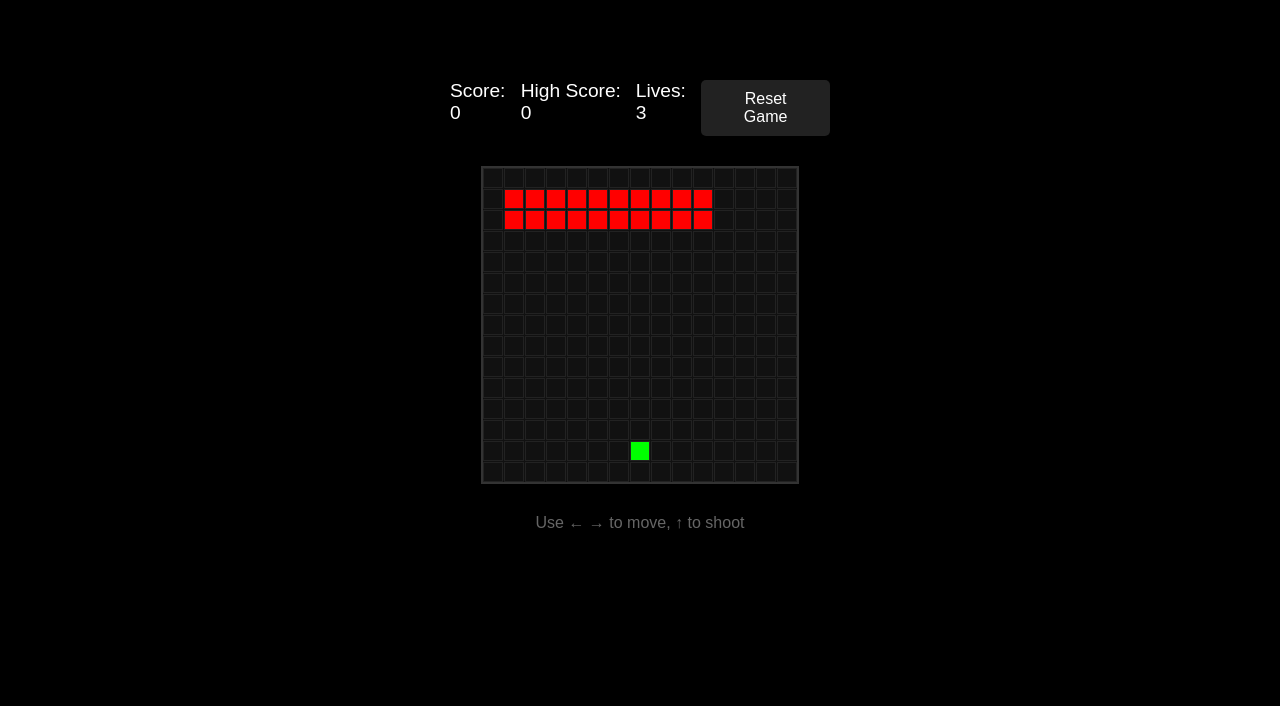
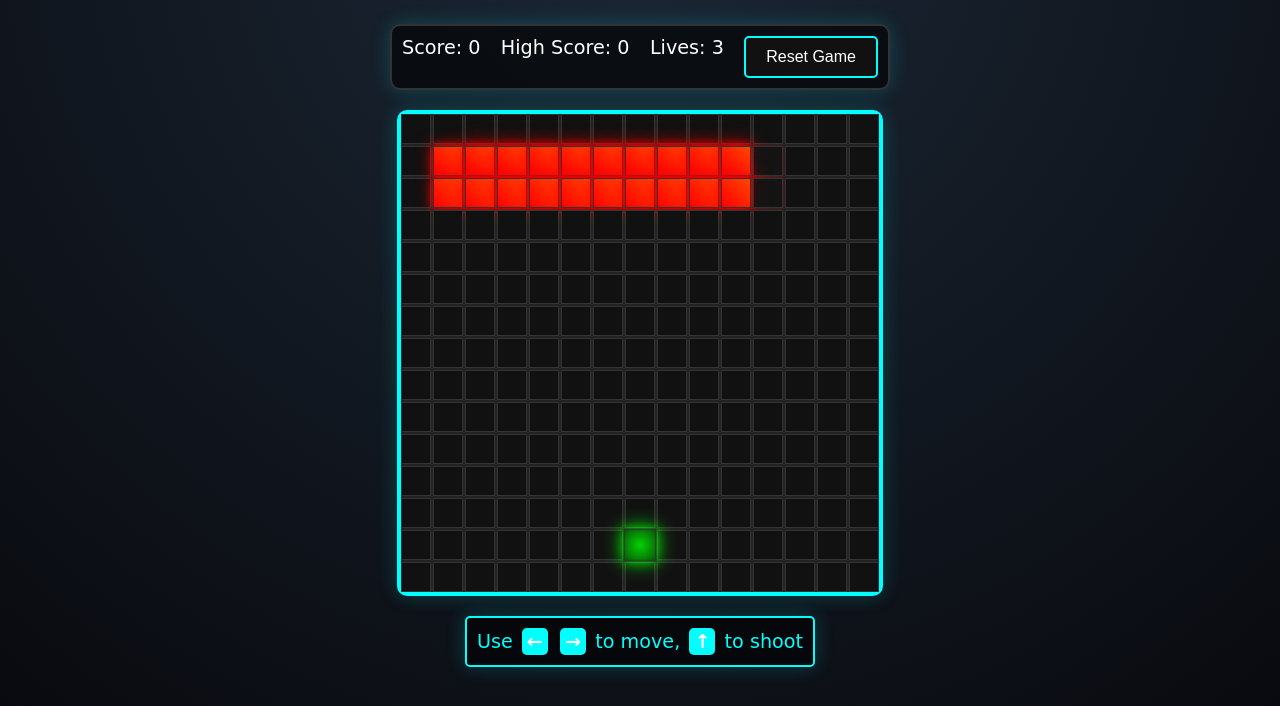
Before and after one commit to rajmalpure/Simulated-v3, a plain HTML site: page 7. Space invadors/index.html in a window 1280 px wide. Shown: the part 94-800 px from the top of the page. Drawn offline with Linux system fonts and the light colour scheme.

Commit message:
Sound and animations added in Space invadors

```diff
--- a/7. Space invadors/app.js
+++ b/7. Space invadors/app.js
@@ -66,8 +66,8 @@ document.addEventListener('DOMContentLoaded', () => {
 
         function moveLaser() {
             if (laserIndex >= width) {
-                cells[laserIndex].classList.remove('laser');
-                laserIndex -= width;
+                cells[laserIndex].classList.remove('laser'); // Remove laser from the current position
+                laserIndex -= width; // Move laser up by one row
 
                 if (cells[laserIndex].classList.contains('invader')) {
                     clearInterval(laserId);
@@ -90,9 +90,11 @@ document.addEventListener('DOMContentLoaded', () => {
                         drawInvaders();
                     }
                 } else {
-                    cells[laserIndex].classList.add('laser');
+                    cells[laserIndex].classList.add('laser'); // Add laser to the new position
                 }
             } else {
+                // Clear the laser when it reaches the top of the grid
+                cells[laserIndex].classList.remove('laser');
                 clearInterval(laserId);
             }
         }
--- a/7. Space invadors/index.html
+++ b/7. Space invadors/index.html
@@ -8,6 +8,7 @@
 </head>
 <body>
     <div class="game-container">
+        <h1 class="game-title">🚀 Space Invaders</h1>
         <div class="game-info">
             <span>Score: <span id="score">0</span></span>
             <span>High Score: <span id="high-score">0</span></span>
@@ -16,12 +17,12 @@
         </div>
         <div id="grid"></div>
         <div class="controls">
-            <p>Use ← → to move, ↑ to shoot</p>
+            <p>Use <span class="key">←</span> <span class="key">→</span> to move, <span class="key">↑</span> to shoot</p>
         </div>
     </div>
-    <audio id="shoot-sound" src="shoot.mp3"></audio>
-    <audio id="explosion-sound" src="explosion.mp3"></audio>
-    <audio id="background-music" src="background.mp3" loop></audio>
+    <audio id="shoot-sound" src="assets/shooting.mp3"></audio>
+    <audio id="explosion-sound" src="assets/space invaders_assets_enemy-hit.mp3"></audio>
+    <audio id="background-music" src="assets/game-over.mp3" loop autoplay></audio>
     <script src="app.js"></script>
 </body>
 </html>
--- a/7. Space invadors/styles.css
+++ b/7. Space invadors/styles.css
@@ -1,3 +1,4 @@
+/* General Styles */
 * {
     margin: 0;
     padding: 0;
@@ -9,9 +10,10 @@ body {
     justify-content: center;
     align-items: center;
     min-height: 100vh;
-    background-color: #000;
-    font-family: Arial, sans-serif;
+    background: radial-gradient(circle at top, #1b2735, #090a0f);
     color: white;
+    font-family: 'Press Start 2P', cursive, Arial, sans-serif;
+    overflow: hidden;
 }
 
 .game-container {
@@ -21,45 +23,96 @@ body {
     gap: 20px;
 }
 
+.game-title {
+    font-size: 2rem;
+    text-align: center;
+    color: #fff;
+    text-shadow: 0 0 10px #0ff, 0 0 20px #0ff;
+    margin-bottom: 20px;
+}
+
+/* Game Info Section */
 .game-info {
     display: flex;
     justify-content: space-between;
-    width: 400px;
+    width: 500px;
     padding: 10px;
     font-size: 1.2rem;
+    background: rgba(0, 0, 0, 0.6);
+    border: 2px solid #333;
+    border-radius: 10px;
+    box-shadow: 0 0 20px rgba(0, 255, 255, 0.2);
 }
 
+button {
+    background-color: #111;
+    color: white;
+    border: 2px solid #0ff;
+    padding: 10px 20px;
+    cursor: pointer;
+    font-size: 1rem;
+    border-radius: 5px;
+    transition: 0.3s ease-in-out;
+}
+
+button:hover {
+    background-color: #0ff;
+    color: #000;
+}
+
+/* Game Grid */
 #grid {
     display: grid;
-    grid-template-columns: repeat(15, 20px);
-    grid-template-rows: repeat(15, 20px);
-    gap: 1px;
-    background-color: #111;
-    border: 2px solid #333;
+    grid-template-columns: repeat(15, 30px);
+    grid-template-rows: repeat(15, 30px);
+    gap: 2px;
+    background-color: #222;
+    border: 4px solid #0ff;
+    border-radius: 10px;
+    box-shadow: 0 0 20px rgba(0, 255, 255, 0.2);
+    position: relative;
 }
 
 .cell {
-    width: 20px;
-    height: 20px;
+    width: 30px;
+    height: 30px;
     background-color: #111;
-    border: 1px solid #222;
+    border: 1px solid #333;
+    transition: 0.2s ease;
 }
 
 .shooter {
-    background-color: #0f0;
+    background: radial-gradient(circle, #0f0, #006400);
+    box-shadow: 0 0 10px #0f0, 0 0 20px #0f0;
+    animation: shooterPulse 1s infinite alternate;
 }
 
 .invader {
-    background-color: #f00;
+    background: linear-gradient(45deg, #f00, #ff4500);
+    box-shadow: 0 0 10px #f00, 0 0 20px #f00;
 }
 
 .laser {
-    background-color: #0ff;
+    background: linear-gradient(to bottom, cyan, transparent);
+    box-shadow: 0 0 10px cyan;
+    animation: laserMove 0.5s infinite linear;
 }
 
 .boom {
     background: radial-gradient(circle, yellow, red);
     animation: explosion 0.5s ease-out;
+}
+
+/* Animations */
+@keyframes shooterPulse {
+    from {
+        transform: scale(1);
+        opacity: 1;
+    }
+    to {
+        transform: scale(1.1);
+        opacity: 0.8;
+    }
 }
 
 @keyframes explosion {
@@ -73,22 +126,45 @@ body {
     }
 }
 
+@keyframes laserMove {
+    0% {
+        transform: translateY(0);
+    }
+    100% {
+        transform: translateY(-20px);
+    }
+}
+
+/* Controls */
 .controls {
     text-align: center;
-    color: #666;
+    color: #0ff;
     padding: 10px;
+    font-size: 1.2rem;
+    background: rgba(0, 0, 0, 0.6);
+    border: 2px solid #0ff;
+    border-radius: 5px;
+    box-shadow: 0 0 20px rgba(0, 255, 255, 0.2);
 }
 
-button {
-    background-color: #222;
-    color: white;
-    border: none;
-    padding: 10px 20px;
-    cursor: pointer;
-    font-size: 1rem;
+.key {
+    color: #fff;
+    font-weight: bold;
+    background: #0ff;
     border-radius: 5px;
+    padding: 2px 5px;
+    margin: 0 3px;
+    display: inline-block;
 }
 
-button:hover {
-    background-color: #444;
+/* Responsive Design */
+@media (max-width: 600px) {
+    .game-info {
+        width: 90%;
+    }
+
+    #grid {
+        grid-template-columns: repeat(10, 30px);
+        grid-template-rows: repeat(10, 30px);
+    }
 }
```
Also changed, not shown: 3 other files.
